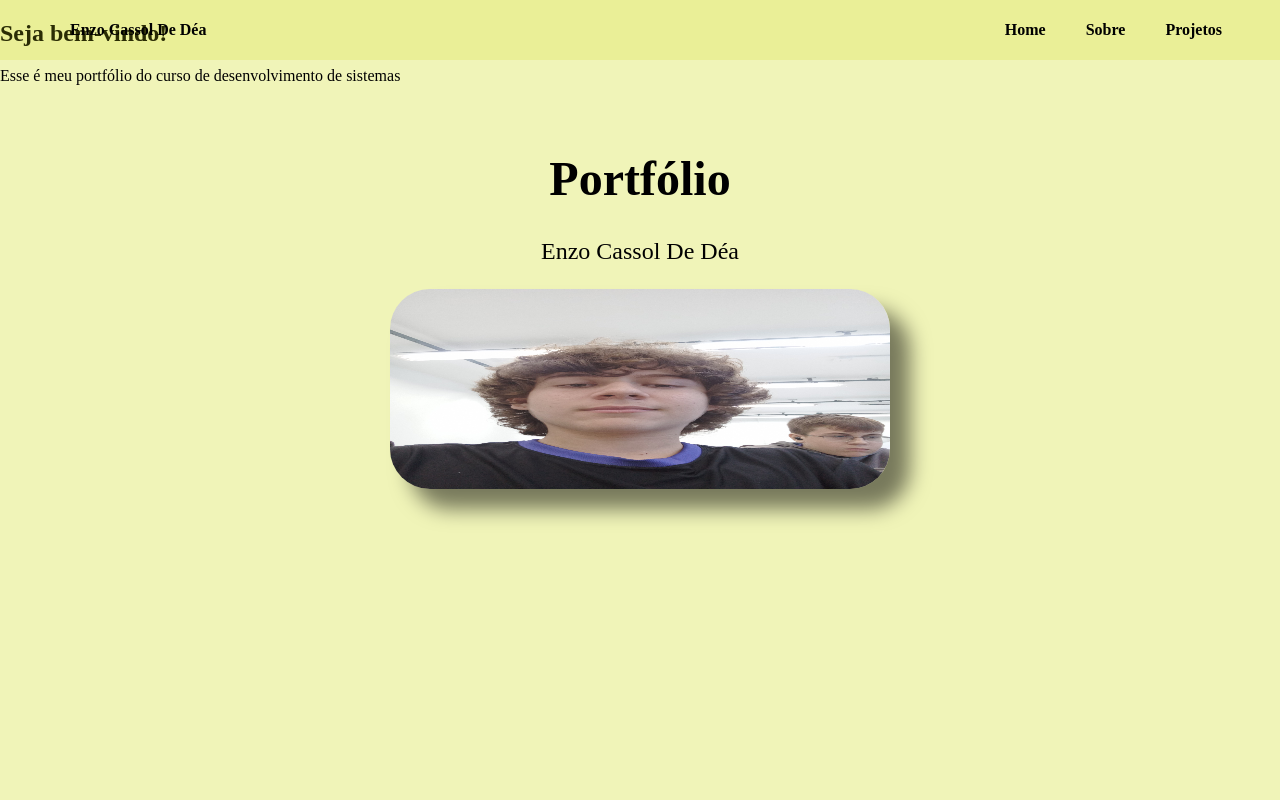
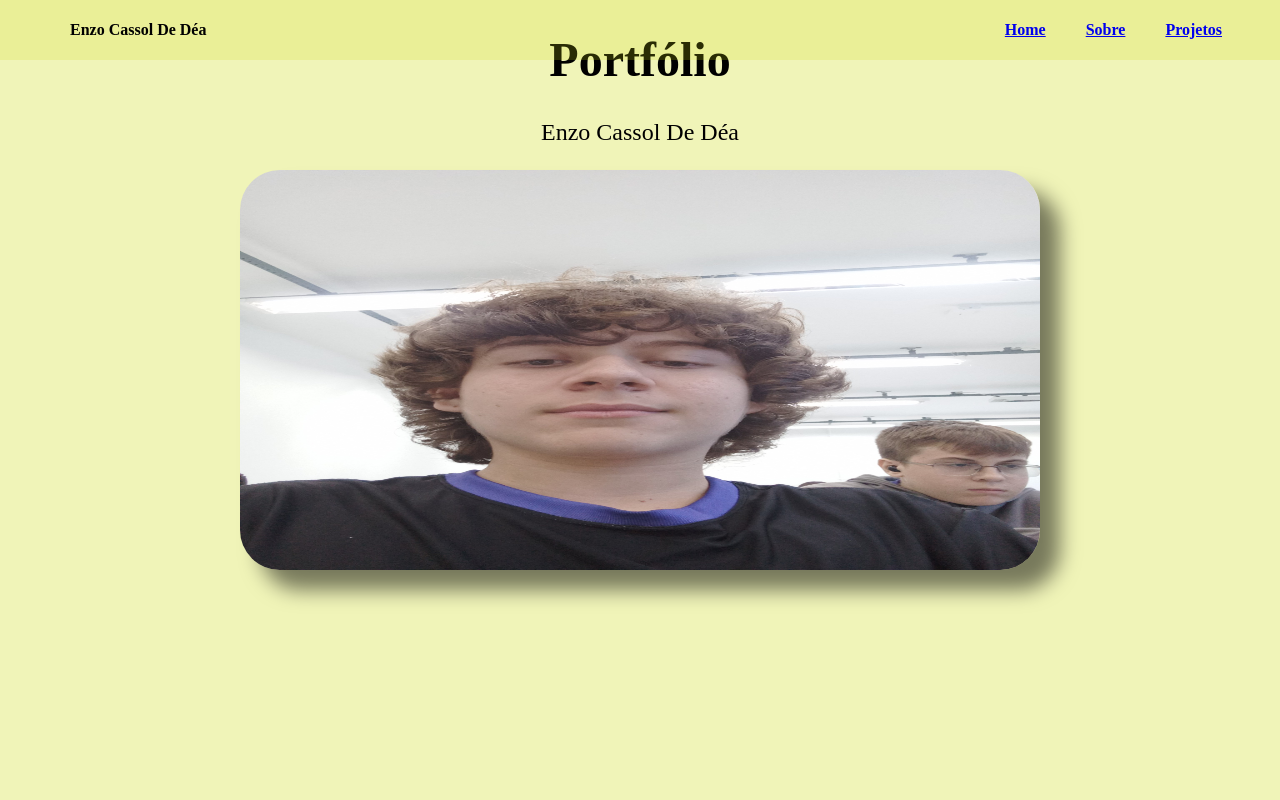
Before and after one commit to biboSguy/portf-lio, a plain HTML site: page index.html in a window 1280 px wide. Shown: the top 800 px of the page. Drawn offline with Linux system fonts and the light colour scheme.

Commit message:
Update index.html

```diff
--- a/index.html
+++ b/index.html
@@ -14,34 +14,24 @@
         <nav>
             <ul>
                 <li>
-                    <a>Home</a>
+                    <a href="#home" onclick="scrollToId('titulo')">Home</a>
                 </li>
                 <li>
-                    <a>Sobre</a>
+                    <a href="#sobre" onclick="scrollToId('sobremim')">Sobre</a>
                 </li>
                 <li>
-                    <a>Projetos</a>
+                    <a href="#projeto" onclick="scrollToId('projeto')">Projetos</a>
                 </li>
             </ul>
         </nav>
     </header>
 
-    <section>
-        <div cçass="esquerdo">
-            <h1>Seja bem-vindo!</h1>
-            <p>Esse é meu portfólio do curso de desenvolvimento de sistemas</p>
-        </div>
-        <div class="direito">
-            <img src="" alt="">
-        </div>
-    </section>
-
-    <div class="titulo">
+    <div class="titulo" id="titulo">
         <h1>Portfólio</h1>
         <p>Enzo Cassol De Déa</p>
-        <img src="enzo.jpeg" height="200" width="500">
+        <img src="enzo.jpeg" height="400" width="800">
     </div>
-    <div class="sobremim">
+    <div class="sobremim" id="sobremim">
         <div>
             <h1>Sobre mim</h1>
             <p>Meu nome é Enzo, eu tenho 16 anos, sou da turma 2C.</p>
@@ -49,11 +39,17 @@
         </div>
     </div>
 
-    <div class="projetos">
+    <div class="projetos" id="projeto">
+        <div>
         <h1>Projetos</h1>
         <p>Somente projetos insanos feitos pelo Enzo.</p>
-        <p>Projetos</p>
     </div>
+    <script>
+        function scrollToId(id) {
+            document.getElementById(id).scrollIntoView({ behavior: "smooth", block: "start", inline: "nearest" })
+        }
+
+    </script>
 </body>
 
 </html>
```
